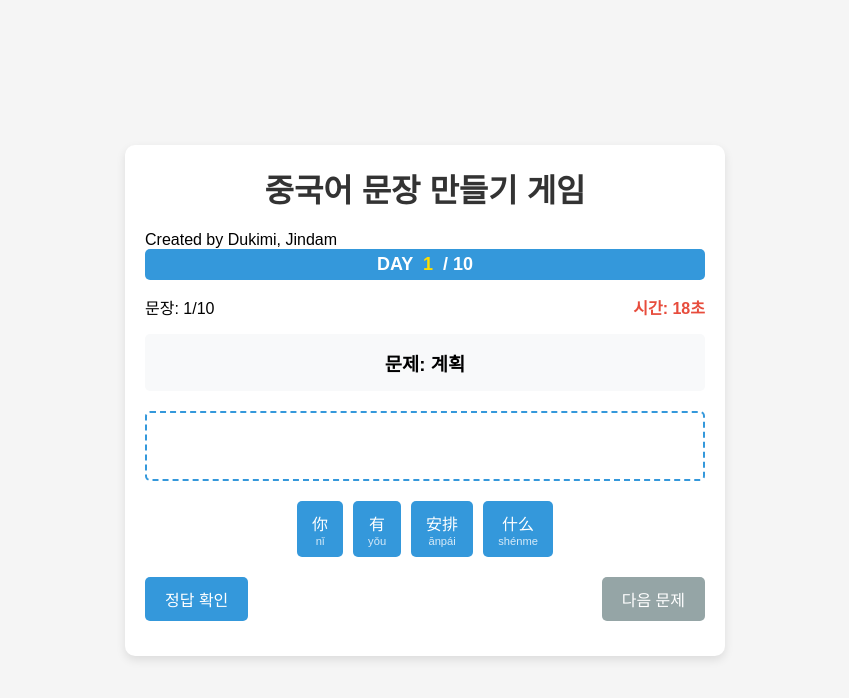
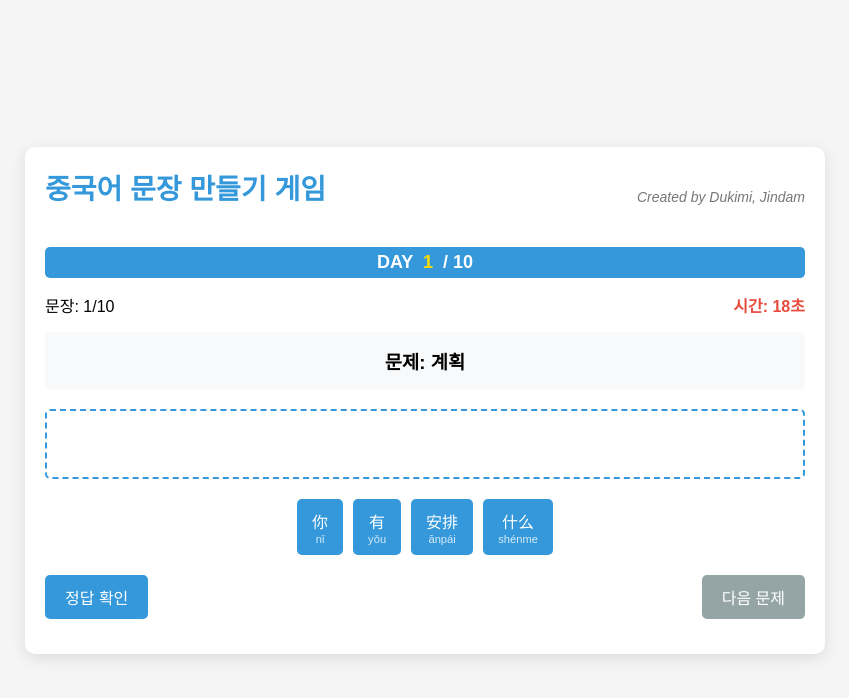
Before and after one commit to Kimchibanhmi/jindam_sentence_quiz, a plain HTML site: page index.html in a window 1280 px wide. Both pictures are taken after a click on the button "게임 시작". Shown: the whole page, without its empty margins (215-1064 px from the left). Drawn offline with Linux system fonts and the light colour scheme.

Commit message:
Update style.css

```diff
--- a/style.css
+++ b/style.css
@@ -70,18 +70,31 @@ body {
 }
 
 .container {
+  max-width: 800px;
+  width: 95%;
   background-color: white;
   border-radius: 10px;
-  box-shadow: 0 4px 10px rgba(0, 0, 0, 0.1);
-  width: 90%;
-  max-width: 600px;
   padding: 20px;
+  box-shadow: 0 4px 15px rgba(0, 0, 0, 0.1);
+}
+
+.header-container {
+  display: flex;
+  justify-content: space-between;
+  align-items: center;
+  margin-bottom: 20px;
+}
+
+.creator-info {
+  font-size: 14px;
+  color: #777;
+  font-style: italic;
 }
 
 h1 {
-  text-align: center;
-  color: #333;
+  color: #3498db;
   margin-bottom: 20px;
+  font-size: 28px;
 }
 
 /* DAY 진행 상황 스타일 */
```
